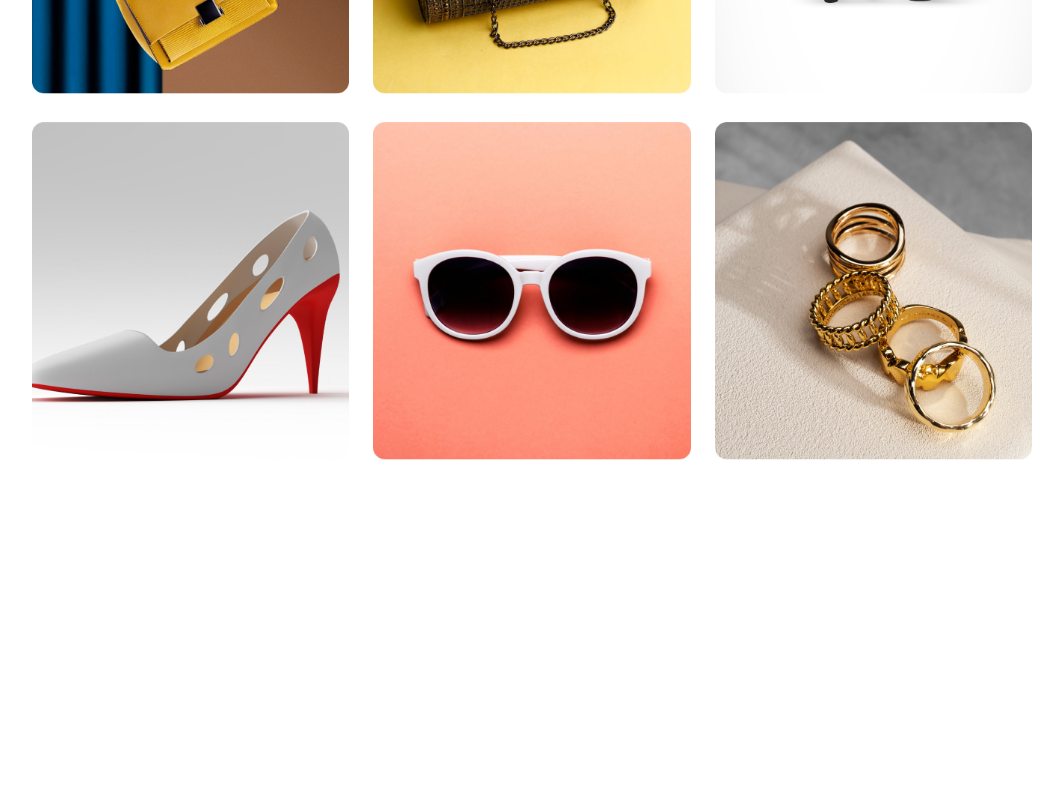
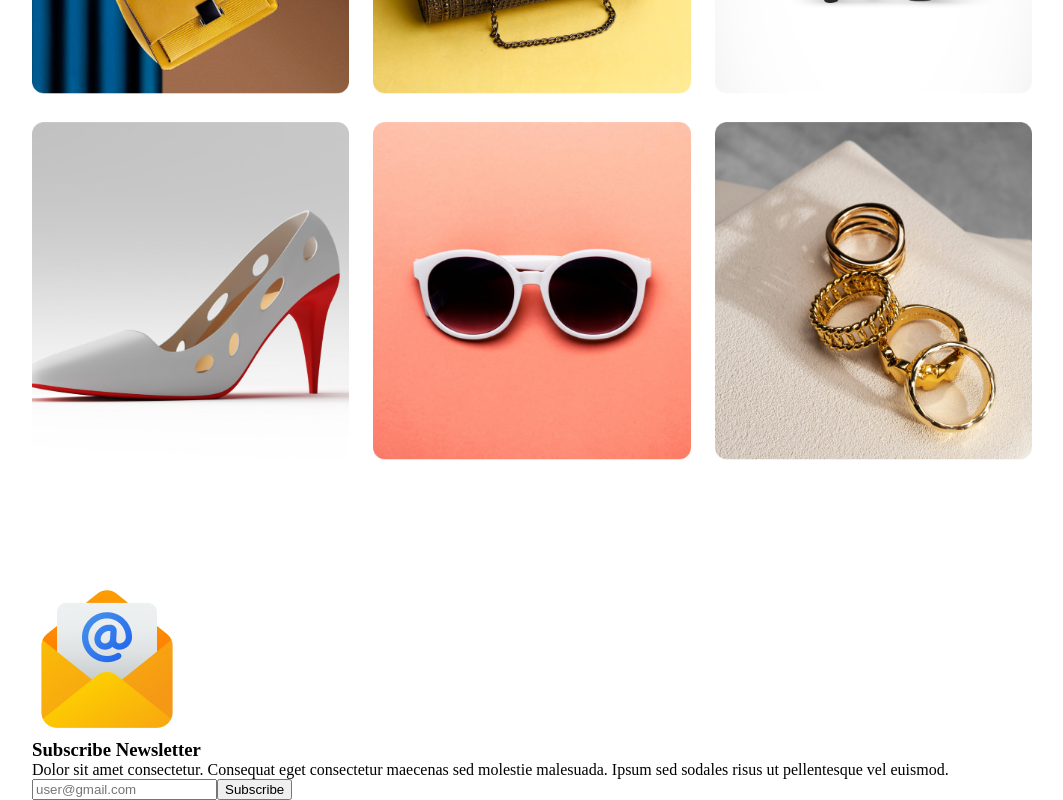
Before and after one commit to Zahid-BM/new-year, a plain HTML site: page index.html in a window 1280 px wide. Shown: the part 4692-5492 px from the top of the page, without its empty margins (108-1171 px from the left). Before the commit the page ends 5276 px from the top, so only its background shows below. Drawn offline with Linux system fonts and the light colour scheme.

Commit message:
Alhmadulillah subscribe section HTML code done

```diff
--- a/index.html
+++ b/index.html
@@ -127,6 +127,19 @@
             </div>
         </section>
 <!-- Portfolio section ends -->
+<!-- ########################################################################################### -->
+
+<!-- Subscribe section starts -->
+<!-- section.subscribe>.subscribe-container>img+h3.subscribe-heading{Subscribe Newsletter}+p.subscribe-paragraph{ Dolor sit amet consectetur. Consequat eget consectetur maecenas sed molestie malesuada. Ipsum sed sodales risus ut pellentesque vel euismod.}+form>input:email+btn.subscribe-btn{Subscribe} -->
+<section class="subscribe">
+    <div class="subscribe-container">
+        <img src="resources/Group 61.png" alt="email icon">
+        <h3 class="subscribe-heading">Subscribe Newsletter</h3>
+        <p class="subscribe-paragraph"> Dolor sit amet consectetur. Consequat eget consectetur maecenas sed molestie malesuada. Ipsum sed sodales risus ut pellentesque vel euismod.</p>
+        <form action=""><input type="email" name="email" id="email" placeholder="user@gmail.com"><button class="subscribe-btn">Subscribe</button></form>
+    </div>
+</section>
+<!-- Subscribe section starts -->
 
     </main>
     <footer>
```
